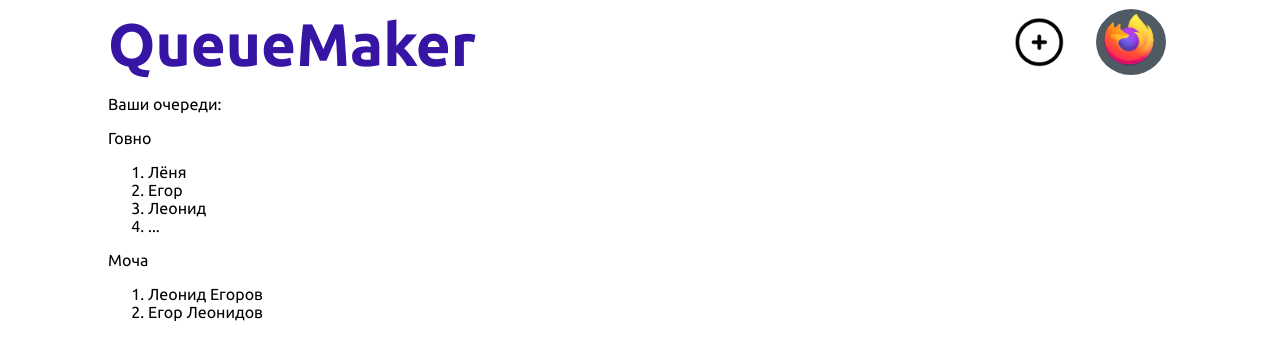
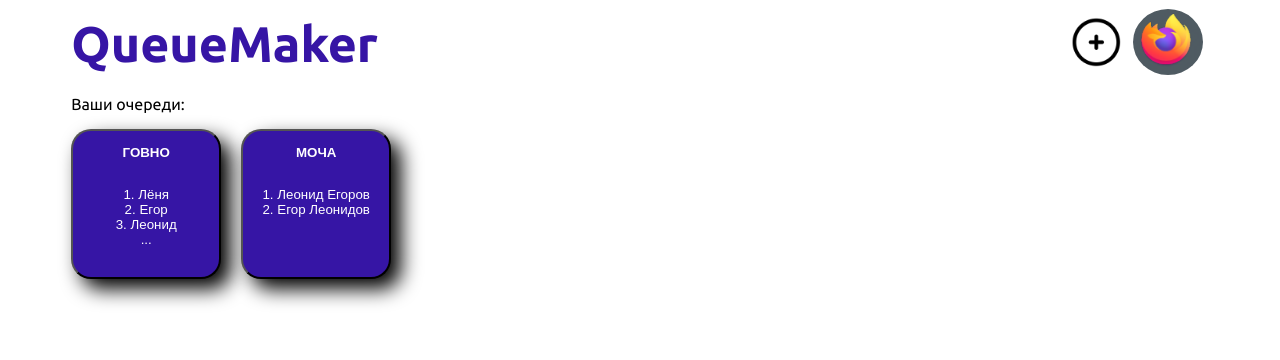
Before and after one commit to Grander78498/QueueMaker, a React (Create React App) app: page / in a window 1280 px wide. Shown: the top 360 px of the page. Built offline with nearby package versions, Linux system fonts and the light colour scheme; data requests are answered from the project's data file.

Commit message:
Добавлены стили для краткого списка очередей и для вывода формы добавления

```diff
--- a/package.json
+++ b/package.json
@@ -9,6 +9,8 @@
     "json-server": "^1.0.0-beta.1",
     "react": "^18.3.1",
     "react-dom": "^18.3.1",
+    "react-router": "^6.23.1",
+    "react-router-dom": "^6.23.1",
     "react-scripts": "5.0.1",
     "web-vitals": "^2.1.4"
   },
--- a/src/App.css
+++ b/src/App.css
@@ -1,40 +1,42 @@
 @import url('https://fonts.googleapis.com/css2?family=Ubuntu:ital,wght@0,300;0,400;0,500;0,700;1,300;1,400;1,500;1,700&display=swap');
 
+:root {
+  --cl-blue: #3615a5;
+  --margin: clamp(0px, 5%, 100px);
+}
+
 .App {
+  position: relative;
   font-family: "Ubuntu", sans-serif;
   font-weight: 400;
   font-style: normal;
-  margin: 5px 100px;
+  margin: 5px var(--margin);
 }
 
 .navbar {
-  color: #3615a5;
   display: flex;
-  justify-content: space-between;
   align-items: center;
+  flex-wrap: wrap;
 }
 
 .navbar h2 {
-  font-size: 60px;
-  margin-top: auto;
-  margin-bottom: auto;
+  color: var(--cl-blue);
+  font-size: 50px;
+  margin: 0;
+  flex: 1;
 }
 
 .navbar-buttons {
   display: flex;
-  flex-direction: row;
   align-items: center;
+  justify-content: space-evenly;
 }
 
 .navbar-buttons button {
   background-color: inherit;
   border: none;
   border-radius: 50%;
-  margin: 0 10px;
-}
-
-.navbar-buttons button:last-child {
-  margin-right: 0;
+  transition: transform 1s;
 }
 
 .navbar-buttons img {
@@ -46,5 +48,126 @@
 }
 
 .navbar-buttons button:active {
-  box-shadow: 3px 3px #6c6878;
+  animation: rotateButton 1s forwards;
 }
+
+.loading {
+  background: #201f22;
+  width: 200px;
+  height: 10px;
+  border-radius: 5px;
+
+  animation: loading 1s ease-out 0s infinite;
+}
+
+@keyframes loading {
+  0%,
+  100% {
+    background-color: #201f22;
+  }
+
+  50% {
+    background-color: #4d4a50;
+  }
+}
+
+@keyframes blurring {
+  from {
+    filter: none;
+  }
+
+  to {
+    filter: blur(3px);
+  }
+}
+
+@keyframes unblurring {
+  to {
+    filter: none;
+  }
+
+  from {
+    filter: blur(3px);
+  }
+}
+
+@keyframes rotateButton {
+  from {
+    transform: none;
+  }
+
+  to {
+    transform: rotateX(90deg);
+  }
+}
+
+.blurred {
+  animation: blurring 0.3s forwards;
+}
+
+.unblurred {
+  animation: unblurring 0.3s forwards;
+}
+
+.queue-list {
+  display: flex;
+}
+
+.queue {
+  background: #3615a5;
+  color: white;
+  border-radius: 20px;
+  height: 150px;
+  width: clamp(100px, 50%, 150px);
+  align-items: flex-start;
+  display: flex;
+  flex-direction: column;
+  align-items: center;
+  margin-right: 20px;
+  filter: drop-shadow(10px 10px 10px black);
+}
+
+.queue ol {
+  padding-left: 0;
+  list-style-position: inside;
+}
+
+.queue p {
+  font-weight: 700;
+  text-transform: uppercase;
+}
+
+li.normal-item {
+  font-weight: 500;
+  color: white;
+}
+
+li.dotted-item {
+  list-style: none;
+}
+
+.queue-adder {
+  position: absolute;
+  left: calc(50% - var(--margin));
+  background: #dfdce1;
+  padding: 3px 3px;
+  border-radius: 5px;
+  z-index: 1;
+}
+
+.queue-adder p {
+  margin: 5px 5px;
+}
+
+.queue-adder button {
+  position: absolute;
+  border: none;
+  background-color: transparent;
+  top: -15px;
+  right: -15px;
+}
+
+.queue-adder img {
+  height: 20px;
+  border-radius: 50%;
+}
--- a/src/App.js
+++ b/src/App.js
@@ -1,13 +1,28 @@
 import './App.css';
 import Header from './Header';
+import QueueInfo from './QueueInfo';
 import QueueList from './QueueList';
+import { BrowserRouter, Routes, Route } from 'react-router-dom';
 
 function App() {
+
   return (
-    <div className="App">
-      <Header />
-      <QueueList />
-    </div>
+    <BrowserRouter>
+      <Routes>
+        <Route path='/' element={
+          <div className="App">
+            <Header />
+            <QueueList />
+          </div>
+        }>
+        </Route>
+        <Route path='/queue/:id' element={
+        <div className='App'>
+          <Header />
+          <QueueInfo />
+        </div>} />
+      </Routes>
+    </BrowserRouter>
   );
 }
 
--- a/src/Header.js
+++ b/src/Header.js
@@ -1,12 +1,36 @@
 import image from './mozilla.png';
 import buttonImage from './add-button.png'
+import { useState, useEffect } from 'react';
+import QueueAdder from './QueueAdder';
 
 const Header = () => {
+    const [blur, setBlur] = useState(false);
+
+    useEffect(() => {
+        const header = document.querySelector(".navbar");
+        const body = document.querySelector(".main-content");
+        if (blur) {
+            header.classList.remove("unblurred");
+            body.classList.remove("unblurred");
+            header.classList.add("blurred");
+            body.classList.add("blurred");
+        }
+        else {
+            header.classList.remove("blurred");
+            body.classList.remove("blurred");
+            header.classList.add("unblurred");
+            body.classList.add("unblurred");
+        }
+    }, [blur]);
+
     return (
+        <>
             <div className="navbar">
                 <h2>QueueMaker</h2>
                 <div className="navbar-buttons">
-                <button>
+                    <button onClick={() => {
+                        setBlur(prev => !prev);
+                    }}>
                         <img src={buttonImage} alt='Add button'></img>
                     </button>
                     <button>
@@ -14,6 +38,8 @@ const Header = () => {
                     </button>
                 </div>
             </div>
+            {blur && <QueueAdder closeClick={setBlur}/>}
+        </>
     )
 }
 
--- a/src/Queue.js
+++ b/src/Queue.js
@@ -1,6 +1,17 @@
-const Queue = ({ name, members }) => {
+import { useState } from "react";
+import { Navigate } from "react-router";
+
+const Queue = ({ id, name, members }) => {
+    const [queueRedirect, setQueueRedirect] = useState(false);
+
+    if (queueRedirect) {
+        return <Navigate to={`/queue/${id}`} />
+    }
+
     return (
-        <div className="queue">
+        <button className="queue" onClick={(e) => {
+            setQueueRedirect(true);
+        }}>
             <p>{name}</p>
             <ol>
                 {members
@@ -9,7 +20,7 @@ const Queue = ({ name, members }) => {
                                         : <li key={member.id} className="dotted-item">...</li>)
                 .filter((value, index) => index < 4)}
             </ol>
-        </div>
+        </button>
     )
 }
 
--- /dev/null
+++ b/src/QueueAdder.js
@@ -0,0 +1,16 @@
+import { useState, useEffect } from 'react';
+import closeButton from './close-button.png'
+
+const QueueAdder = ({closeClick}) => {
+
+    return (
+        <div className="queue-adder">
+            <p>Добавление очереди</p>
+            <button onClick={() => closeClick(false)}>
+                <img src={closeButton} alt="Close button"/>
+            </button>
+        </div>
+    )
+}
+
+export default QueueAdder;
--- /dev/null
+++ b/src/QueueInfo.js
@@ -0,0 +1,13 @@
+import { useNavigate, useParams } from "react-router"
+
+export default function QueueInfo() {
+    const {id} = useParams();
+    const navigate = useNavigate();
+
+    return (
+        <div>
+            <p>Очередь под номером: {id}</p>
+            <button onClick={() => navigate(-1)}>Перейти назад</button>
+        </div>
+    )
+}
--- a/src/QueueList.js
+++ b/src/QueueList.js
@@ -1,37 +1,20 @@
 import Queue from "./Queue";
-import { useState, useEffect } from 'react';
+import useFetch from "./useFetch";
 
 const QueueList = () => {
-    let [queueList, setQueueList] = useState(null);
-    let [isFetching, setIsFetching] = useState(true);
 
-    useEffect(() => {
-        setTimeout(() => fetch("http://localhost:8000/queue")
-            .then(res => {
-                if (!res.ok) {
-                    throw new Error("Error in connecting to db");
-                }
-                return res.json();
-            })
-            .then(data => {
-                setQueueList(data);
-                setIsFetching(false);
-            })
-            .catch(err => {
-                console.log(err.message);
-            }), 1000);
-    }, []);
+    let [queueList, isFetching] = useFetch('http://localhost:8000/queue');
 
     return (
         <div className="main-content">
             <p>Ваши очереди:</p>
-            {!isFetching && queueList && <div className="">{
+            {!isFetching && queueList && <div className="queue-list">{
                 queueList.map(queue => {
-                    return <Queue key={queue.id} name={queue.name} members={queue.members}/>
+                    return <Queue id={queue.id} key={queue.id} name={queue.name} members={queue.members}/>
                 })
             }</div>}
             {!isFetching && !queueList && <p>Пока что у вас нет очередей ((</p>}
-            {isFetching && <p>Загрузка очередей</p>}
+            {isFetching && <div className="loading"></div>}
         </div>
     )
 }
--- a/src/index.js
+++ b/src/index.js
@@ -4,7 +4,5 @@ import App from './App';
 
 const root = ReactDOM.createRoot(document.getElementById('root'));
 root.render(
-  <React.StrictMode>
     <App />
-  </React.StrictMode>
 );
--- /dev/null
+++ b/src/useFetch.js
@@ -0,0 +1,28 @@
+import { useState, useEffect } from 'react';
+
+const useFetch = (url) => {
+    let [data, setData] = useState(null);
+    let [isFetching, setIsFetching] = useState(true);
+
+    useEffect(() => {
+        setTimeout(() => fetch(url)
+            .then(res => {
+                if (!res.ok) {
+                    throw new Error("Error in connecting to db");
+                }
+                return res.json();
+            })
+            .then(data => {
+                setData(data);
+                setIsFetching(false);
+            })
+            .catch(err => {
+                console.log(err.message);
+                setIsFetching(false);
+            }), 10);
+    }, [url]);
+
+    return [data, isFetching];
+}
+
+export default useFetch;
```
Also changed, not shown: src/close-button.png (added), 1 other file (tests, documents, lock files or other folders). Lines whose indentation alone changed are shown as unchanged.
